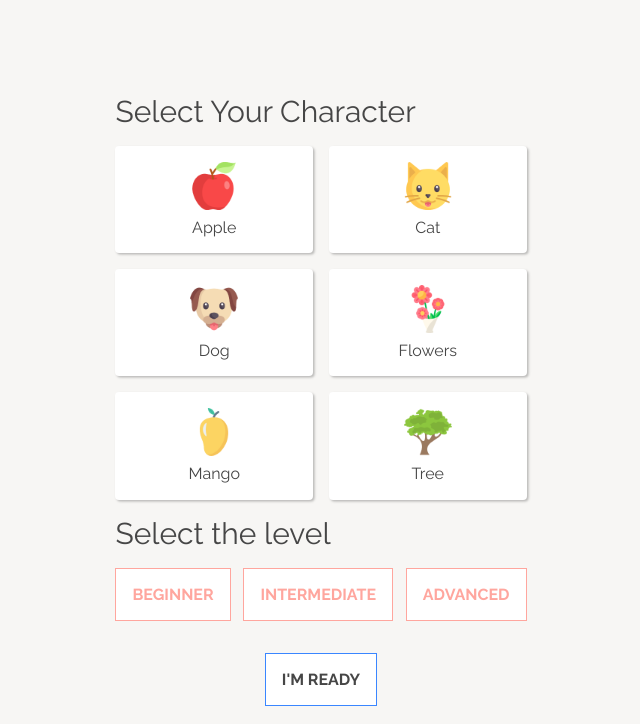
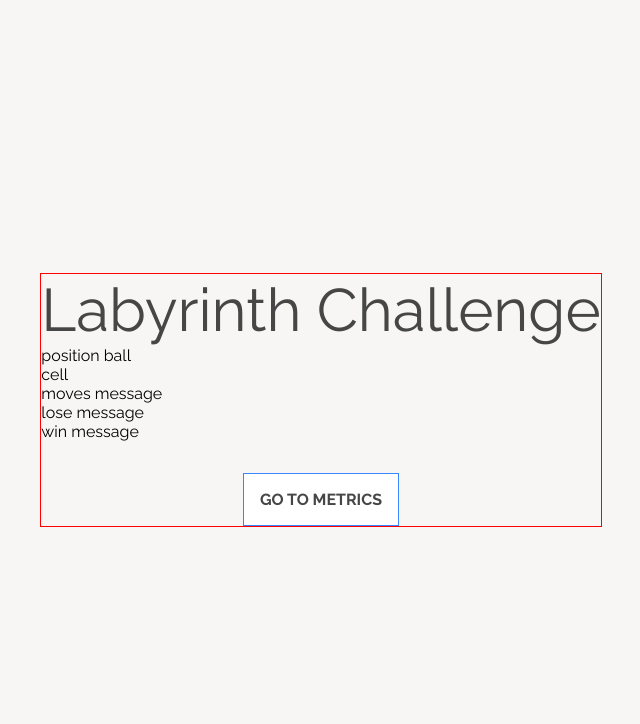
Before and after one commit to henryzarza/labyrinth-challenge, a React (Create React App) app: page / in a window 1280 px wide. Both pictures are taken after a click on the button "I'M READY". Shown: the top 724 px of the page, without its empty margins (319-959 px from the left). Built offline with nearby package versions, Linux system fonts and the light colour scheme.

Commit message:
Stepper logic

```diff
--- a/src/solution/Characters/index.tsx
+++ b/src/solution/Characters/index.tsx
@@ -6,12 +6,12 @@ import { CHARACTERS } from '../../config/constants';
 import styles from './styles.module.css';
 
 export interface Props {
-  onChange?: number;
+  goToNextStep: (step: number) => void;
 }
 
 const Characters = (props: Props) => {
   return (
-    <section className={styles.container}>
+    <section className={`fadeInUp ${styles.container}`}>
       <h2 className='small-title'>{i18next.t('main:selectCharacter')}</h2>
       <ul className={styles.list}>
         {CHARACTERS.map((character) => (
@@ -27,6 +27,13 @@ const Characters = (props: Props) => {
       </ul>
       <h2 className='small-title'>{i18next.t('main:selectLevel')}</h2>
       <RadioBtn />
+      <button
+        className='base-text fw-bold button'
+        type='button'
+        onClick={() => props.goToNextStep(1)}
+      >
+        {i18next.t('main:next')}
+      </button>
     </section>
   );
 };
--- a/src/solution/Characters/styles.module.css
+++ b/src/solution/Characters/styles.module.css
@@ -1,6 +1,8 @@
 .container {
+  animation-fill-mode: forwards;
   display: flex;
   flex-direction: column;
+  opacity: 0;
 }
 
 .list {
--- a/src/solution/Labyrinth/index.tsx
+++ b/src/solution/Labyrinth/index.tsx
@@ -7,18 +7,19 @@ import styles from './styles.module.css';
 export type Position = [/** row */ number, /** col */ number];
 
 export interface Props {
-  targetPosition: Position;
+  goToNextStep: (step: number) => void;
+  /* targetPosition: Position;
   availableCells: (0 | 1)[][];
   startingPosition: Position;
   moveLimit?: number;
   cellSize?: number;
   shadow?: boolean;
-  visibleCells?: number;
+  visibleCells?: number; */
 }
 
-const Labyrinth = () => {
+const Labyrinth = (props: Props) => {
   return (
-    <section>
+    <section className={`fadeInRight ${styles.container}`}>
       <h1 className='title'>{i18next.t('main:title')}</h1>
       <div data-testid='position-ball' className={styles.test}>
         position ball
@@ -27,6 +28,13 @@ const Labyrinth = () => {
       <div data-testid='moves-message'>moves message</div>
       <div data-testid='lose-message'>lose message</div>
       <div data-testid='win-message'>win message</div>
+      <button
+        className='base-text fw-bold button'
+        type='button'
+        onClick={() => props.goToNextStep(2)}
+      >
+        {i18next.t('main:metrics')}
+      </button>
     </section>
   );
 };
--- a/src/solution/Labyrinth/styles.module.css
+++ b/src/solution/Labyrinth/styles.module.css
@@ -1,3 +1,7 @@
-.test {
-  color: red;
+.container {
+  animation-fill-mode: forwards;
+  border: 1px solid red;
+  display: flex;
+  flex-direction: column;
+  opacity: 0;
 }
--- a/src/solution/Result/index.tsx
+++ b/src/solution/Result/index.tsx
@@ -5,12 +5,12 @@ import RadioBtn from '../RadioBtn';
 import styles from './styles.module.css';
 
 export interface Props {
-  onChange?: number;
+  goToNextStep: (step: number) => void;
 }
 
 const Result = (props: Props) => {
   return (
-    <section className={styles.container}>
+    <section className={`fadeInRight ${styles.container}`}>
       <h3 className='small-title'>{i18next.t('main:score')}</h3>
       <RadioBtn />
       <ul className={styles.scores}>
@@ -25,6 +25,13 @@ const Result = (props: Props) => {
           </li>
         ))}
       </ul>
+      <button
+        className='base-text fw-bold button'
+        type='button'
+        onClick={() => props.goToNextStep(0)}
+      >
+        {i18next.t('main:playAgain')}
+      </button>
     </section>
   );
 };
--- a/src/solution/Result/styles.module.css
+++ b/src/solution/Result/styles.module.css
@@ -1,8 +1,12 @@
 .container {
+  animation-fill-mode: forwards;
+  background-color: var(--white);
   border: 1px solid var(--mona-lisa);
   border-radius: 0.25rem;
+  box-shadow: 0.2rem 0.2rem 0.3rem rgba(0, 0, 0, 0.2), -0.2rem -0.2rem 0.3rem rgba(0, 0, 0, 0.2);
   display: flex;
   flex-direction: column;
+  opacity: 0;
   padding: 1rem;
 }
 
--- a/src/solution/index.tsx
+++ b/src/solution/index.tsx
@@ -1,20 +1,18 @@
-import React from 'react';
-import i18next from 'i18next';
+import React, { useState } from 'react';
 
 // import { MAZES } from '../config/constants';
 import Characters from './Characters';
-// import Labyrinth from './Labyrinth';
-// import Result from './Result';
+import Labyrinth from './Labyrinth';
+import Result from './Result';
 
 function Solution() {
+  const [currentStep, setCurrentStep] = useState(0);
+
   return (
     <main className='main-container'>
-      <Characters />
-      {/* <Labyrinth />*/}
-      {/* <Result /> */}
-      <button className='base-text fw-bold button' type='button'>
-        {i18next.t('main:next')}
-      </button>
+      {currentStep === 0 && <Characters goToNextStep={setCurrentStep} />}
+      {currentStep === 1 && <Labyrinth goToNextStep={setCurrentStep} />}
+      {currentStep === 2 && <Result goToNextStep={setCurrentStep} />}
     </main>
   );
 }
```
